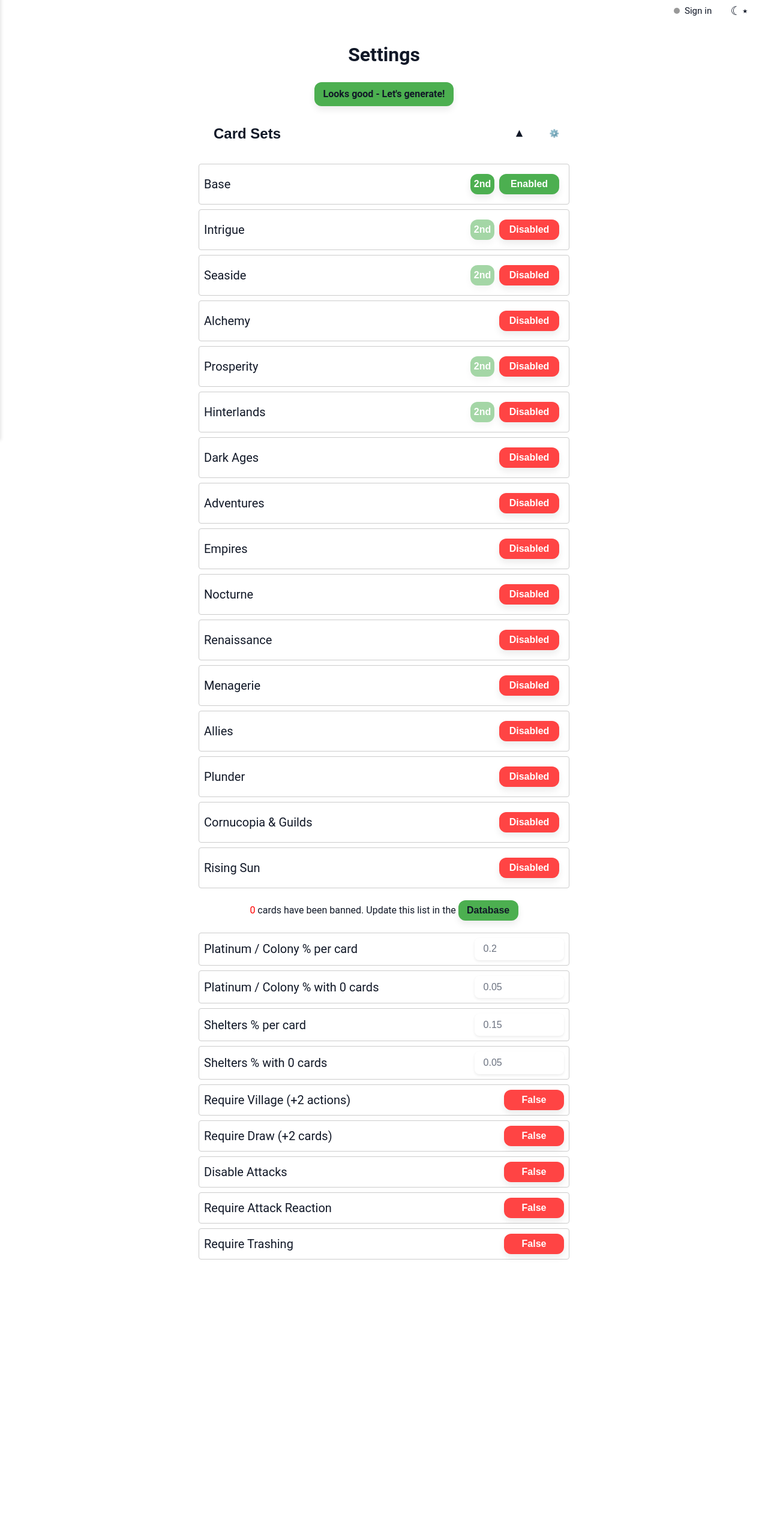
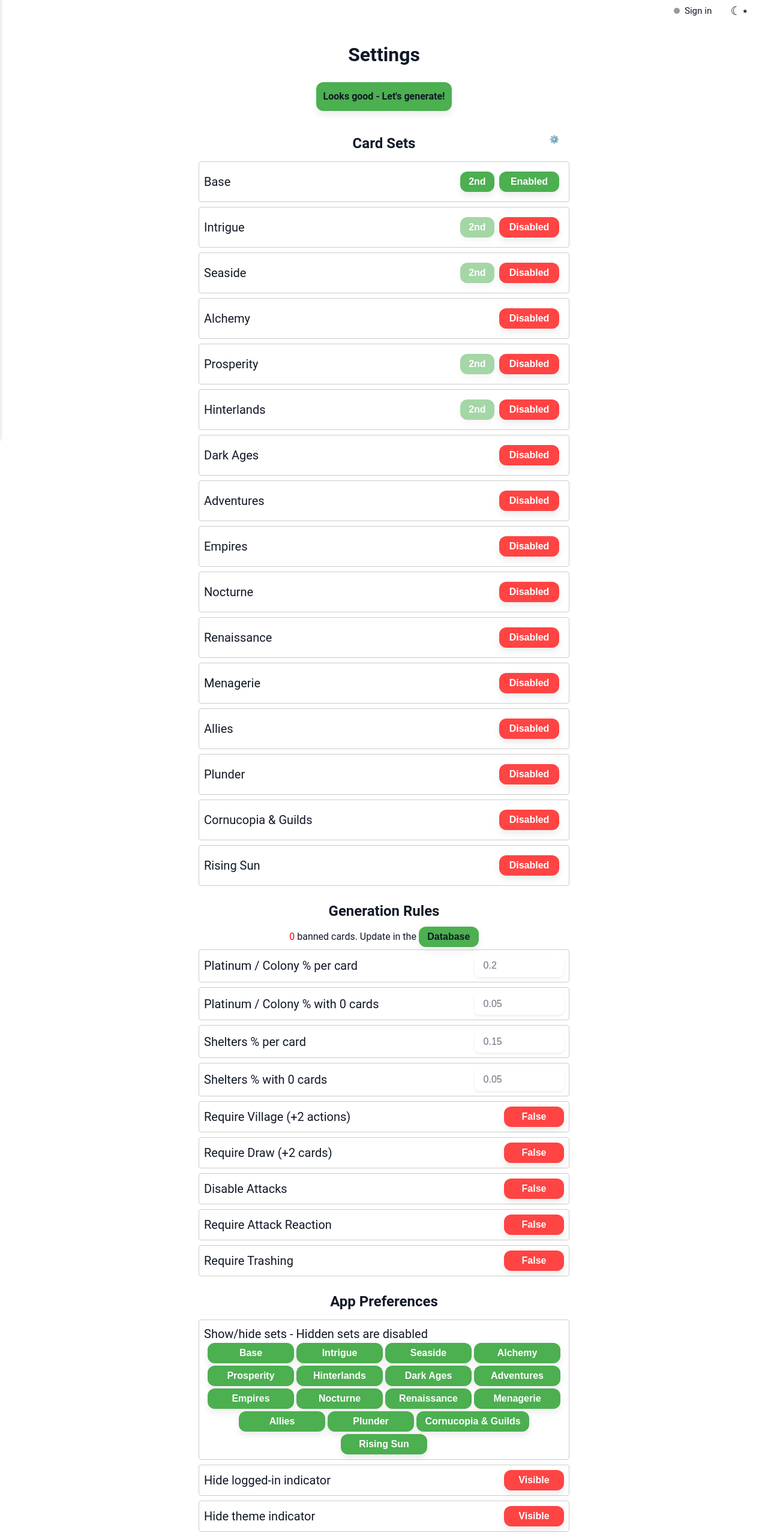
Before and after one commit to JHocevar/dominion, a SvelteKit app: page /settings in a window 1280 px wide. Shown: the part 66-2632 px from the top of the page at 60% size. Before the commit the page ends 2178 px from the top, so only its background shows below. Built offline with nearby package versions, Linux system fonts and the light colour scheme; no server answers.

Commit message:
implement preferences

```diff
--- a/src/lib/state/settings.svelte.ts
+++ b/src/lib/state/settings.svelte.ts
@@ -11,6 +11,8 @@ type SettingsState = {
   requireReaction: boolean
   requireTrashing: boolean
   bannedCards: string[]
+  hideLoginIcon: boolean
+  hideThemeIcon: boolean
 }
 
 type Set = {
@@ -191,4 +193,6 @@ export const settingsState = $state<SettingsState>({
   requireReaction: false,
   requireTrashing: false,
   bannedCards: [],
+  hideLoginIcon: false,
+  hideThemeIcon: false,
 })
--- a/src/routes/generator/+page.svelte
+++ b/src/routes/generator/+page.svelte
@@ -14,7 +14,7 @@
   <button
     class="btn btn-primary"
     onclick={() => generateKingdon()}
-    style="margin-bottom: 10px;"
+    style="margin-bottom: 10px; padding: .75rem 1.25rem;"
   >
     New Kingdom
   </button>
--- a/src/routes/settings/+page.svelte
+++ b/src/routes/settings/+page.svelte
@@ -1,8 +1,8 @@
 <script lang="ts">
-  import { settingsState, saveSettings } from "$lib/state/settings.svelte"
+  import { settingsState } from "$lib/state/settings.svelte"
+  import { saveAll } from "$lib/functions/saving"
   import { MediaQuery } from "svelte/reactivity"
 
-  let showSets = true
   let showAdvanced = false
 
   function toggleAllAdvanced() {
@@ -14,19 +14,12 @@
 
 <h1>Settings</h1>
 
-<div class="btn btn-primary">
+<div class="btn btn-primary" style="padding: .75rem;">
   <a href="/generator">Looks good - Let's generate!</a>
 </div>
 
 <div class="header-container">
-  <button
-    class="section-header"
-    onclick={() => (showSets = !showSets)}
-    onkeydown={(e) => e.key === "Enter" && (showSets = !showSets)}
-  >
   <h2>Card Sets</h2>
-    <span class="dropdown-toggle" class:open={showSets}>▼</span>
-  </button>
   <button
     class="icon-button"
     onclick={toggleAllAdvanced}
@@ -37,8 +30,8 @@
   </button>
 </div>
 
-{#if showSets}
 {#each Object.entries(settingsState.sets) as [key, set]}
+{#if !settingsState.sets[key].hidden}
   <div class="item">
     <div class="item-header">
       <span>{set.name}</span>
@@ -53,7 +46,7 @@
                 e.preventDefault()
                 settingsState.sets[key].secondEditionEnabled =
                   !settingsState.sets[key].secondEditionEnabled
-                  saveSettings()
+                saveAll()
               }}
             >
               {settingsState.sets[key].secondEditionEnabled ? "2nd" : "1st"}
@@ -63,14 +56,12 @@
             class="btn btn-primary btn-settings"
             class:enabled={settingsState.sets[key].enabled}
             onclick={() => {
-                settingsState.sets[key].enabled =
-                  !settingsState.sets[key].enabled
-                saveSettings()
+              settingsState.sets[key].enabled = !settingsState.sets[key].enabled
+              saveAll()
             }}
-              >{settingsState.sets[key].enabled
-                ? "Enabled"
-                : "Disabled"}</button
           >
+            {settingsState.sets[key].enabled ? "Enabled" : "Disabled"}
+          </button>
         </div>
       {/if}
     </div>
@@ -84,7 +75,7 @@
             disabled={!settingsState.sets[key].enabled}
             type="number"
             min="0"
-              onchange={saveSettings}
+            onchange={saveAll}
             bind:value={settingsState.sets[key].weight}
           />
         </div>
@@ -96,19 +87,21 @@
             disabled={!settingsState.sets[key].enabled}
             type="number"
             min="0"
-              onchange={saveSettings}
+            onchange={saveAll}
             bind:value={settingsState.sets[key].minCards}
           />
         </div>
       </div>
     {/if}
   </div>
+{/if}
 {/each}
-{/if}
 
-<div style="margin: 1rem 0;">
-  <span style="color: red;">{settingsState.bannedCards.length}</span> cards have
-  been banned. Update this list in the
+<h2>Generation Rules</h2>
+
+<div>
+  <span style="color: red;">{settingsState.bannedCards.length}</span>
+  <span>banned cards. Update in the</span>
   <button class="btn btn-primary"><a href="/database">Database</a></button>
 </div>
 
@@ -116,7 +109,7 @@
   <span> Platinum / Colony % per card </span>
   <input
     class="input"
-    onchange={saveSettings}
+    onchange={saveAll}
     bind:value={settingsState.platinumChance}
   />
 </div>
@@ -124,7 +117,7 @@
   <span> Platinum / Colony % with 0 cards </span>
   <input
     class="input"
-    onchange={saveSettings}
+    onchange={saveAll}
     bind:value={settingsState.platinumChanceNoCards}
   />
 </div>
@@ -133,7 +126,7 @@
   <span> Shelters % per card </span>
   <input
     class="input"
-    onchange={saveSettings}
+    onchange={saveAll}
     bind:value={settingsState.shelterChance}
   />
 </div>
@@ -141,7 +134,7 @@
   <span> Shelters % with 0 cards </span>
   <input
     class="input"
-    onchange={saveSettings}
+    onchange={saveAll}
     bind:value={settingsState.shelterChanceNoCards}
   />
 </div>
@@ -154,7 +147,7 @@
       class:enabled={settingsState.requireVillage}
       onclick={() => {
         settingsState.requireVillage = !settingsState.requireVillage
-        saveSettings()
+        saveAll()
       }}
     >
       {settingsState.requireVillage ? "True" : "False"}
@@ -169,7 +162,7 @@
       class:enabled={settingsState.requireDraw}
       onclick={() => {
         settingsState.requireDraw = !settingsState.requireDraw
-        saveSettings()
+        saveAll()
       }}
     >
       {settingsState.requireDraw ? "True" : "False"}
@@ -184,7 +177,7 @@
       class:enabled={settingsState.disableAttack}
       onclick={() => {
         settingsState.disableAttack = !settingsState.disableAttack
-        saveSettings()
+        saveAll()
       }}
     >
       {settingsState.disableAttack ? "True" : "False"}
@@ -199,7 +192,7 @@
       class:enabled={settingsState.requireReaction}
       onclick={() => {
         settingsState.requireReaction = !settingsState.requireReaction
-        saveSettings()
+        saveAll()
       }}
     >
       {settingsState.requireReaction ? "True" : "False"}
@@ -214,10 +207,62 @@
       class:enabled={settingsState.requireTrashing}
       onclick={() => {
         settingsState.requireTrashing = !settingsState.requireTrashing
-        saveSettings()
+        saveAll()
       }}
     >
       {settingsState.requireTrashing ? "True" : "False"}
+    </button>
+  </div>
+</div>
+
+<h2>App Preferences</h2>
+
+<div class="item">
+  <div style="display: flex; flex-direction: column;">
+    <div>Show/hide sets - Hidden sets are disabled</div>
+    <div class="pill-group">
+      {#each Object.entries(settingsState.sets) as [key, set]}
+        <button
+          class="btn btn-primary btn-name"
+          class:enabled={!settingsState.sets[key].hidden}
+          onclick={() => {
+            settingsState.sets[key].hidden = !settingsState.sets[key].hidden
+            saveAll()
+          }}
+        >
+          {settingsState.sets[key].name}
+        </button>
+      {/each}
+    </div>
+  </div>
+</div>
+
+<div class="item">
+  <span>Hide logged-in indicator</span>
+  <div>
+    <button
+      class="btn btn-primary btn-settings"
+      class:enabled={settingsState.hideLoginIcon}
+      onclick={() => {
+        settingsState.hideLoginIcon = !settingsState.hideLoginIcon
+      }}
+    >
+      {settingsState.hideLoginIcon ? "Hidden" : "Visible"}
+    </button>
+  </div>
+</div>
+
+<div class="item">
+  <span>Hide theme indicator</span>
+  <div>
+    <button
+      class="btn btn-primary btn-settings"
+      class:enabled={settingsState.hideThemeIcon}
+      onclick={() => {
+        settingsState.hideThemeIcon = !settingsState.hideThemeIcon
+      }}
+    >
+      {settingsState.hideThemeIcon ? "Hidden" : "Visible"}
     </button>
   </div>
 </div>
@@ -228,50 +273,20 @@
     color: var(--text);
   }
 
+  h2 {
+    margin-top: 1.25rem;
+    margin-bottom: 0.5rem;
+  }
+
   .header-container {
+    position: relative;
     width: var(--card-width);
     display: flex;
     align-items: center;
-    gap: 1rem;
-    margin: 1rem 0;
+    justify-content: center;
     color: var(--text);
+    margin-top: 1rem;
   }
-
-  .section-header {
-    flex-grow: 1;
-    display: flex;
-    justify-content: space-between;
-    align-items: center;
-    padding: 1rem;
-    background: none;
-    border: none;
-    cursor: pointer;
-    font-size: inherit;
-    text-align: left;
-  }
-
-  .section-header:hover {
-    background: var(--bg-lighter);
-    border-radius: 8px;
-  }
-
-  .section-header h2 {
-    margin: 0;
-    color: var(--text);
-  }
-
-  .dropdown-toggle {
-    transition: transform 0.3s ease;
-    display: inline-block;
-    font-size: 1.2rem;
-    color: var(--text);
-  }
-
-  .dropdown-toggle.open {
-    transform: rotate(180deg);
-  }
-
-  /* input styles are provided globally in +layout.css as .input */
 
   .item {
     border: 1px solid #ccc;
@@ -286,6 +301,14 @@
     justify-content: space-between;
   }
 
+  .pill-group {
+    display: flex;
+    flex-direction: row;
+    flex-wrap: wrap;
+    justify-content: center;
+    gap: 0.25rem;
+  }
+
   .btn-settings {
     min-width: 100px;
     background-color: #ff4444;
@@ -296,8 +319,16 @@
   }
 
   .btn-small {
-    width: 10px;
     min-width: 40px;
+  }
+
+  .btn-name {
+    min-width: 9rem;
+    background-color: #ff4444;
+  }
+
+  .btn-name.enabled {
+    background-color: #4caf50;
   }
 
   .button-group {
@@ -332,10 +363,9 @@
     cursor: pointer;
     padding: 0.5rem;
     border-radius: 50%;
-    display: flex;
-    align-items: center;
-    justify-content: center;
     transition: all 0.2s ease;
+    position: absolute;
+    right: 0;
   }
 
   .icon-button:hover {
```
Also changed, not shown: src/lib/functions/generator.ts (+20 -8 lines), src/routes/+layout.svelte (+30 -10 lines), src/routes/changelog/+page.svelte (+23 -0 lines), src/lib/state/preferences.svelte.ts (added), src/routes/api/save-game/+server.ts (renamed from src/routes/save-game/+server.ts). Lines whose indentation alone changed are shown as unchanged.
